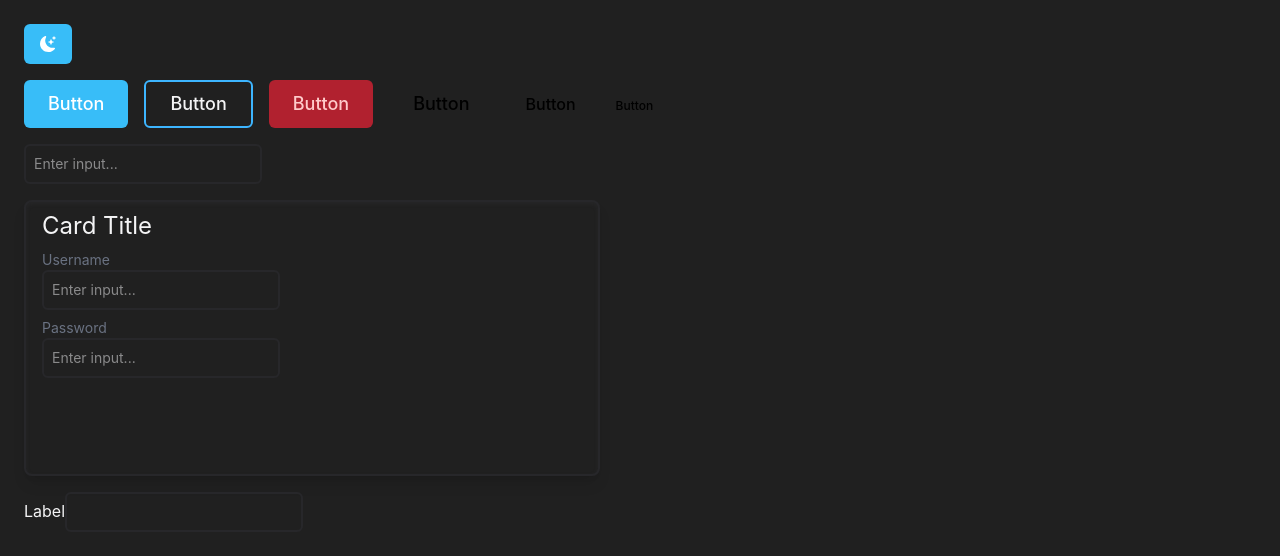
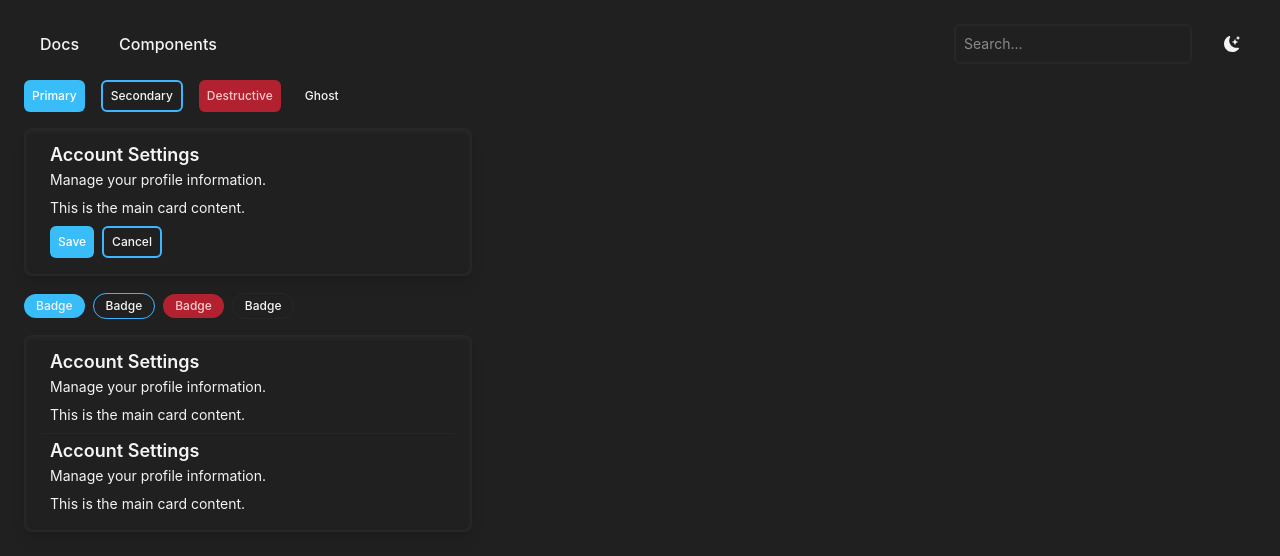
Before and after one commit to m-stevenson/mponent, a React (Vite) app: page / in a window 1280 px wide. Shown: the top 556 px of the page. Built offline with nearby package versions, Linux system fonts and the light colour scheme.

Commit message:
Update page with new components

```diff
--- a/src/App.tsx
+++ b/src/App.tsx
@@ -1,62 +1,89 @@
 import { Button } from "@/components/ui/button";
-import { Input } from "@/components/ui/input";
-import { Card } from "@/components/ui/card";
-import { Label } from "@/components/ui/label";
-import { ThemeToggle } from "./components/utils/ThemeToggle";
+import {
+  Card,
+  CardHeader,
+  CardTitle,
+  CardDescription,
+  CardContent,
+  CardFooter,
+} from "@/components/ui/card";
+import { Navbar } from "./components/utils/Navbar";
+import { Badge } from "./components/ui/badge";
+import { Separator } from "./components/ui/separator";
 
 function App() {
   return (
     <div className="p-6 space-y-4">
-      <ThemeToggle></ThemeToggle>
+      <Navbar></Navbar>
 
       <div className="space-x-4">
-        <Button variant="primary" size="lg">
-          Button
+        <Button variant="primary" size="sm">
+          Primary
         </Button>
-        <Button variant="secondary" size="lg">
-          Button
+        <Button variant="secondary" size="sm">
+          Secondary
         </Button>
-        <Button variant="destructive" size="lg">
-          Button
+        <Button variant="destructive" size="sm">
+          Destructive
         </Button>
-        <Button variant="glass" size="lg">
-          Button
-        </Button>
-        <Button variant="glass" size="md">
-          Button
-        </Button>
-        <Button variant="glass" size="sm">
-          Button
+        <Button variant="ghost" size="sm">
+          Ghost
         </Button>
       </div>
 
-      <div className="space-x-4 space-y-4 max-w-md flex flex-cols-2">
-        <Input
-          placeholder="Enter input..."
-          className="glass focus:ring-blue-100 focus:ring-2"
-        ></Input>
+      <Card className="max-w-md">
+        <CardHeader>
+          <CardTitle>Account Settings</CardTitle>
+          <CardDescription>Manage your profile information.</CardDescription>
+        </CardHeader>
+
+        <CardContent>
+          <p className="text-sm text-foreground">
+            This is the main card content.
+          </p>
+        </CardContent>
+
+        <CardFooter>
+          <Button variant="primary" size="sm">
+            Save
+          </Button>
+          <Button variant="secondary" size="sm">
+            Cancel
+          </Button>
+        </CardFooter>
+      </Card>
+
+      <div className="space-x-2">
+        <Badge>Badge</Badge>
+        <Badge variant={"secondary"}>Badge</Badge>
+        <Badge variant={"destructive"}>Badge</Badge>
+        <Badge variant={"outline"}>Badge</Badge>
       </div>
 
-      <Card className="glass max-w-xl pb-24">
-        <h2 className="text-2xl text-cream">Card Title</h2>
-        <p className="text-sm text-gray-500 pt-2">Username</p>
-        <div className="space-y-2">
-          <Input
-            placeholder="Enter input..."
-            className="glass focus:ring-blue-100 focus:ring-2"
-          ></Input>
-        </div>
-        <p className="text-sm text-gray-500 pt-2">Password</p>
-        <div className="space-y-2">
-          <Input
-            placeholder="Enter input..."
-            className="glass focus:ring-blue-100 focus:ring-2"
-          ></Input>
-        </div>
+      <Card className="max-w-md">
+        <CardHeader>
+          <CardTitle>Account Settings</CardTitle>
+          <CardDescription>Manage your profile information.</CardDescription>
+        </CardHeader>
+
+        <CardContent>
+          <p className="text-sm text-foreground">
+            This is the main card content.
+          </p>
+        </CardContent>
+
+        <Separator />
+        <CardHeader>
+          <CardTitle>Account Settings</CardTitle>
+          <CardDescription>Manage your profile information.</CardDescription>
+        </CardHeader>
+
+        <CardContent>
+          <p className="text-sm text-foreground">
+            This is the main card content.
+          </p>
+        </CardContent>
       </Card>
-
-      <Label htmlFor="email">Label</Label>
-      <Input id="email" className="glass max-w-md"></Input>
     </div>
   );
 }
```
